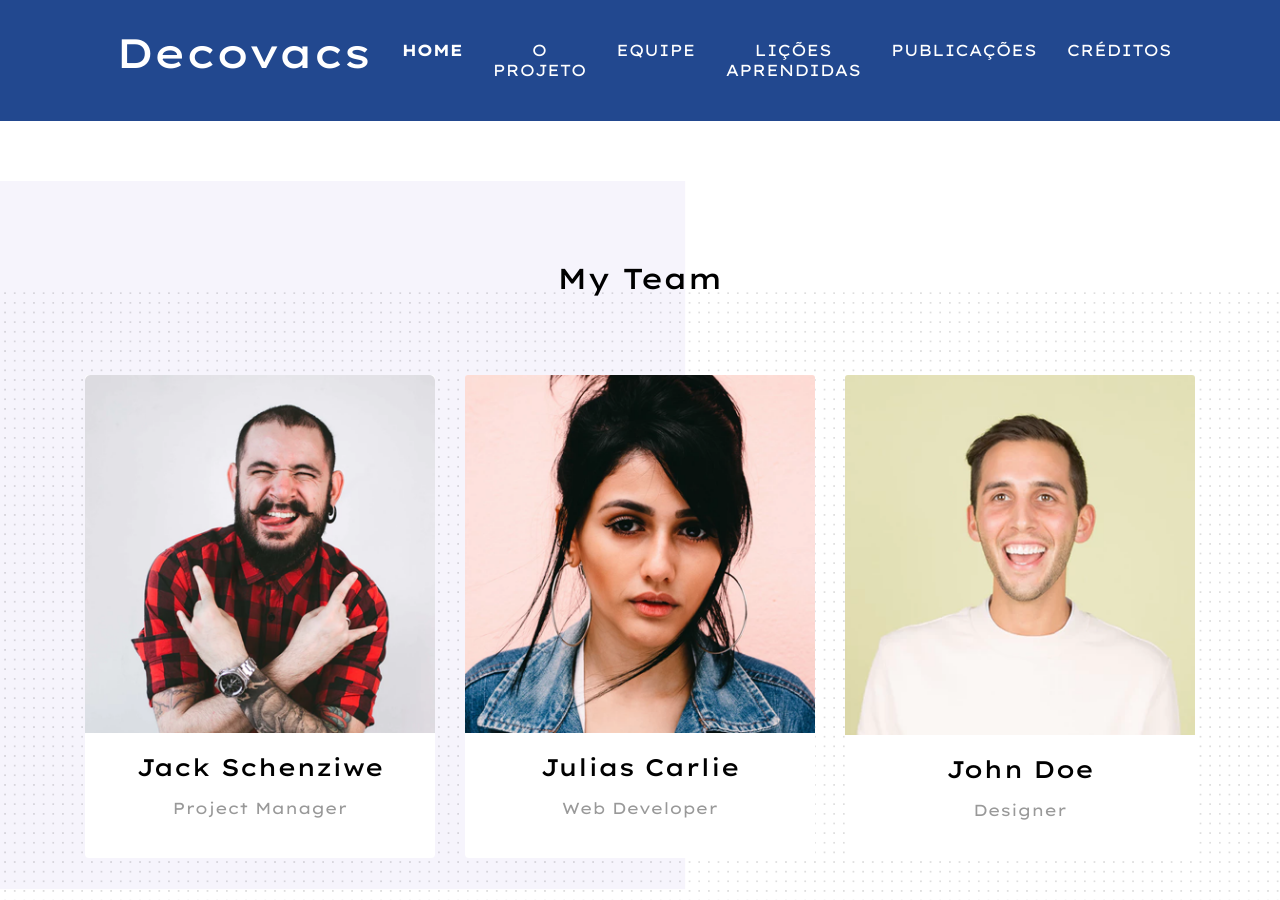
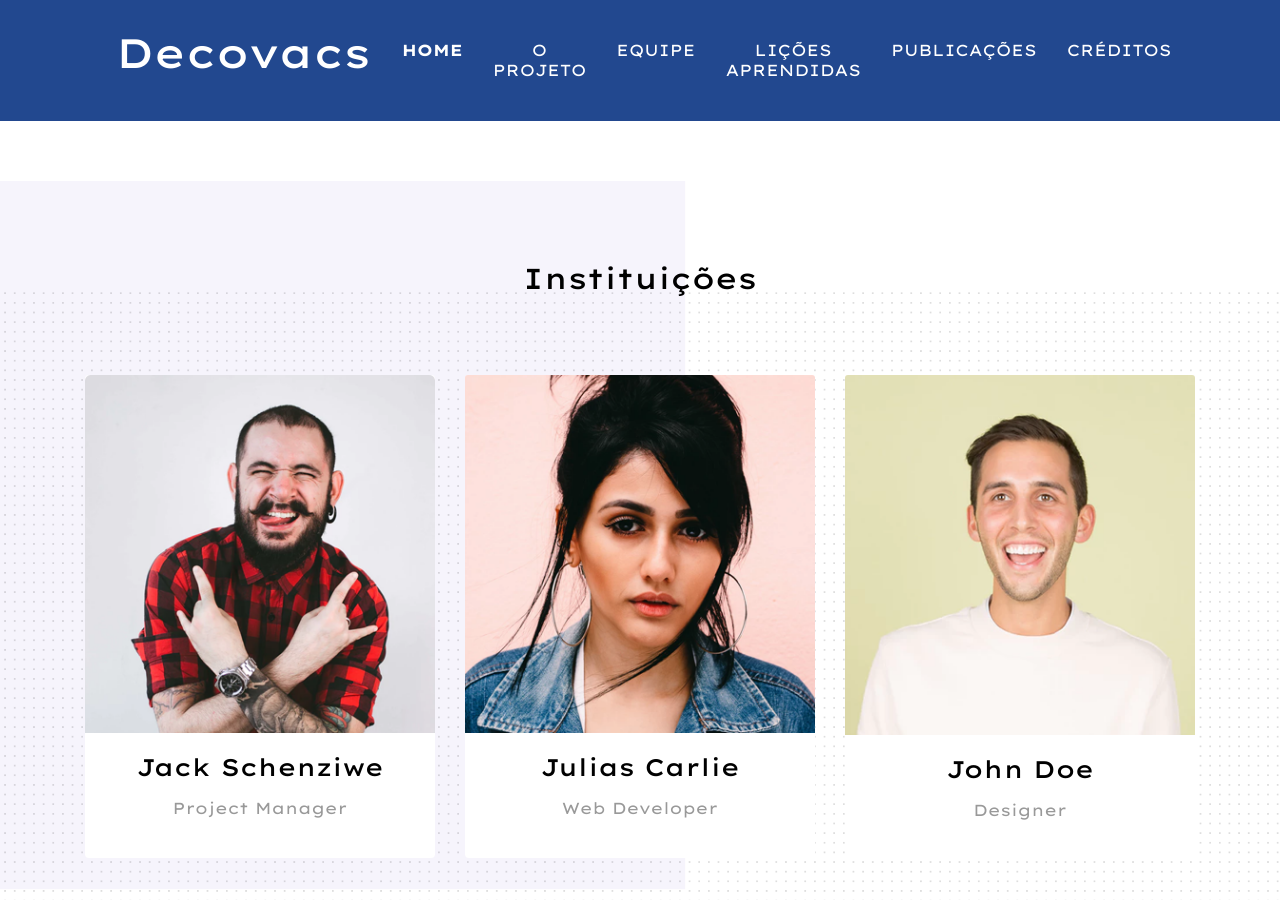
Before and after one commit to ldantastecnologia/ldantastecnologia.github.io, a Jekyll site: the page built from _pages/projeto.md, in a window 1280 px wide and 900 px high, scrolled down 1060 px. Built offline with Jekyll 4.4.1, drawn with Linux system fonts in a browser that asks for light colours.

Commit message:
intituicoes

```diff
--- a/_includes/footer.html
+++ b/_includes/footer.html
@@ -3,16 +3,12 @@
   <div class="section">
     <div class="container">
       <div class="row">
-        <div class="col-md-4">
+        <div class="col-md-6">
           <h5 class="text-light">Email</h5>
           <p class="text-white paragraph-lg font-secondary">{{ site.data.settings.email }}</p>
         </div>
-        <div class="col-md-4">
-          <h5 class="text-light">Phone</h5>
-          <p class="text-white paragraph-lg font-secondary">{{ site.data.settings.phone }}</p>
-        </div>
-        <div class="col-md-4">
-          <h5 class="text-light">Address</h5>
+        <div class="col-md-6">
+          <h5 class="text-light">Endereço</h5>
           <p class="text-white paragraph-lg font-secondary">{{ site.data.settings.address }}</p>
         </div>
       </div>
--- /dev/null
+++ b/_includes/instituicoes-section.html
@@ -0,0 +1,24 @@
+{% if site.data.settings.instituicoes %}
+<!-- team -->
+<section class="section bg-cover" data-background="{{ site.baseurl }}/assets/images/backgrounds/team-bg.png">
+  <div class="container">
+    <div class="row">
+      <div class="col-12 text-center">
+        <h2 class="section-title">Instituições</h2>
+      </div>
+      {% for team-member in site.data.settings.team %}
+      <div class="col-md-4 col-sm-6 mb-4 mb-md-0">
+        <div class="card text-center">
+          <img src="{{ team-member.image | relative_url }}" class="card-img-top">
+          <div class="card-body">
+            <h4 class="card-title">{{ team-member.title }}</h4>
+            <p class="text-light font-secondary">{{ team-member.designation }}</p>
+          </div>
+        </div>
+      </div>
+      {% endfor %}
+    </div>
+  </div>
+</section>
+<!-- /team -->
+{% endif %}
--- a/_layouts/projeto.html
+++ b/_layouts/projeto.html
@@ -39,4 +39,4 @@ layout: default
 </section>
 <!-- /about -->
 
-{% include team-section.html %}
+{% include instituicoes-section.html %}
```
Also changed, not shown: _data/settings.yml (+16 -0 lines).
